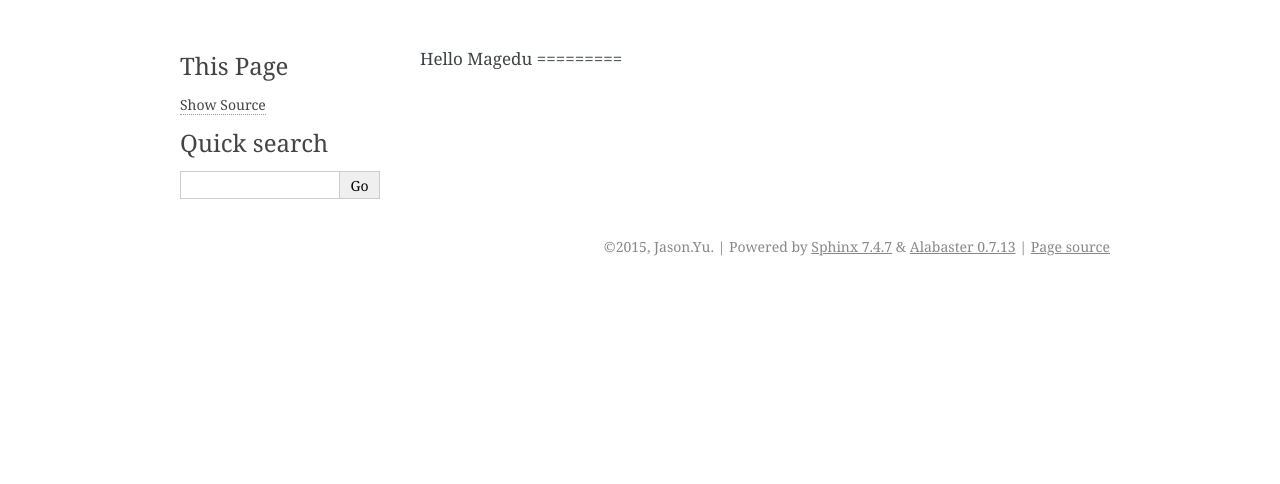
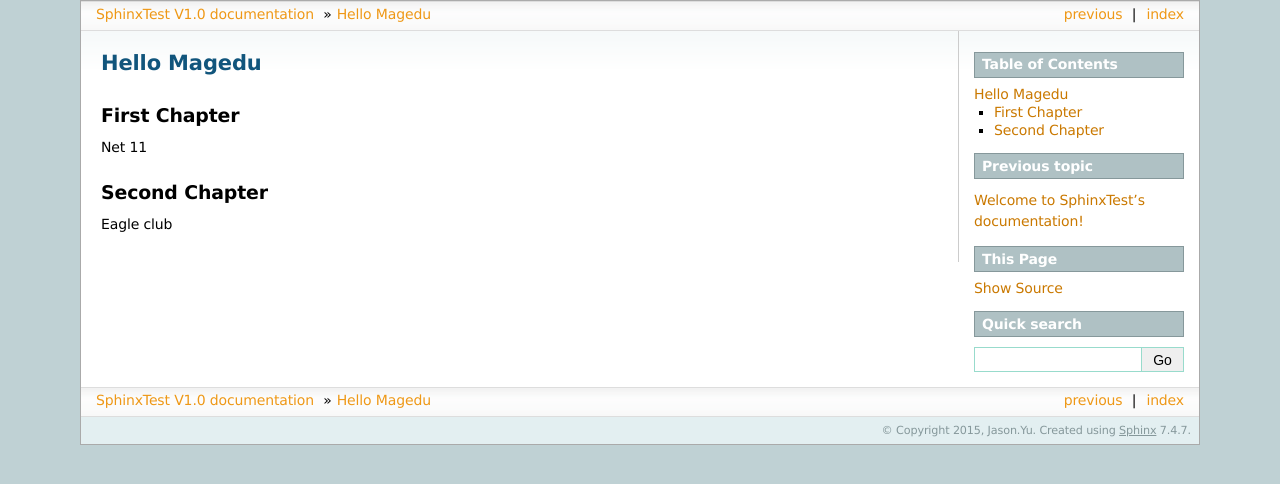
Before and after one commit to stanleylst/sphinx-test, a Sphinx documentation site: the page built from source/hellomagedu.rst, in a window 1280 px wide. Shown: the top 484 px of the page. Built offline with Sphinx 7.4.7, drawn with Linux system fonts in a browser that asks for light colours; pages that are not in the unit, such as notebooks, are missing from menus.

Commit message:
add hellomagedu

```diff
--- a/source/conf.py
+++ b/source/conf.py
@@ -108,7 +108,8 @@ todo_include_todos = False
 
 # The theme to use for HTML and HTML Help pages.  See the documentation for
 # a list of builtin themes.
-html_theme = 'alabaster'
+#html_theme = 'alabaster'
+html_theme = 'sphinxdoc'
 
 # Theme options are theme-specific and customize the look and feel of a theme
 # further.  For a list of options available for each theme, see the
--- a/source/hellomagedu.rst
+++ b/source/hellomagedu.rst
@@ -1 +1,13 @@
-Hello Magedu =========
+======================
+Hello Magedu
+======================
+
+----------------------
+First Chapter
+----------------------
+Net 11
+
+----------------------
+Second Chapter
+----------------------
+Eagle club
--- a/source/index.rst
+++ b/source/index.rst
@@ -11,7 +11,7 @@ Contents:
 .. toctree::
    :maxdepth: 2
 
-    hellomagedu
+   hellomagedu
 
 Indices and tables
 ==================
```
Also changed, not shown: 11 other files.
